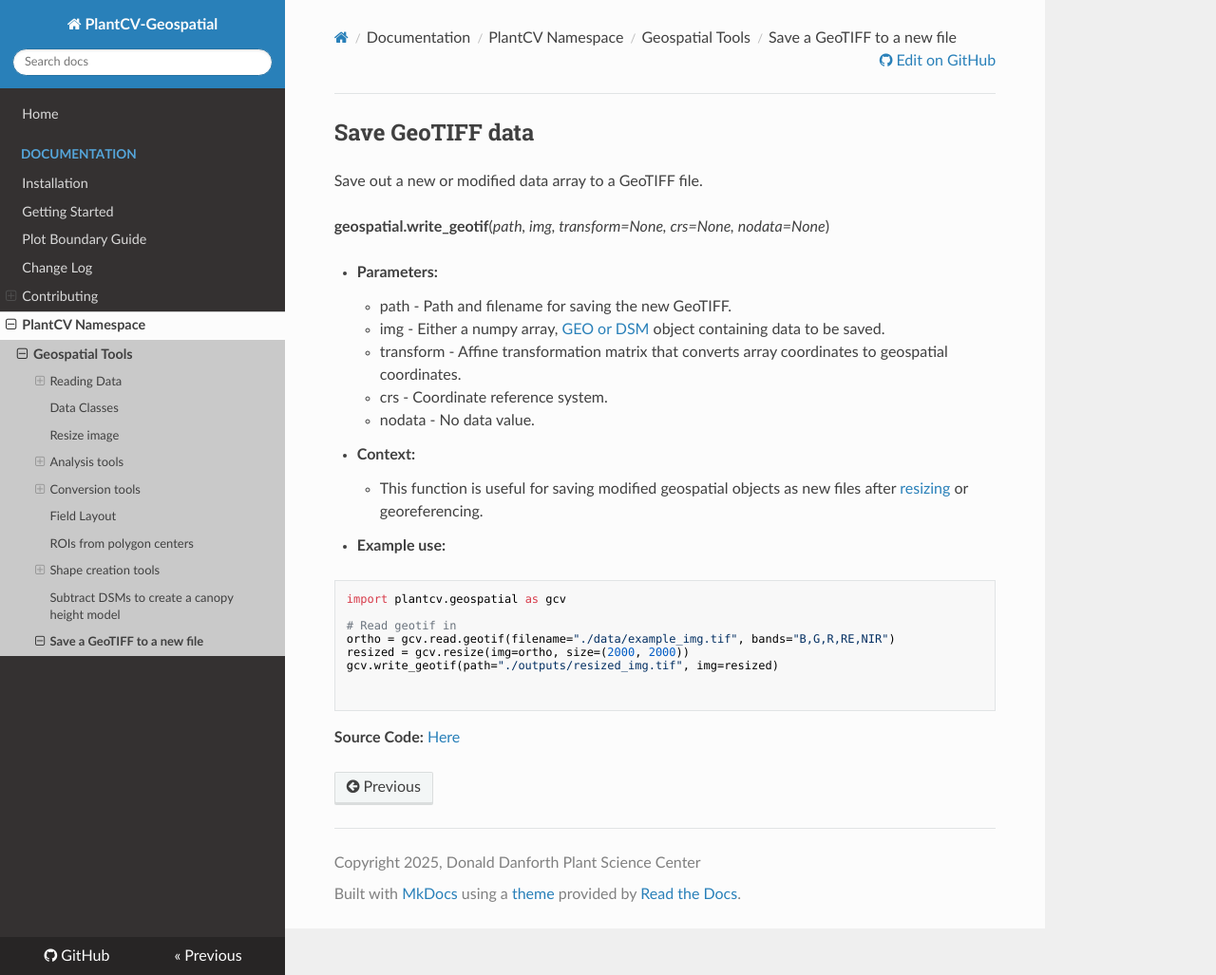
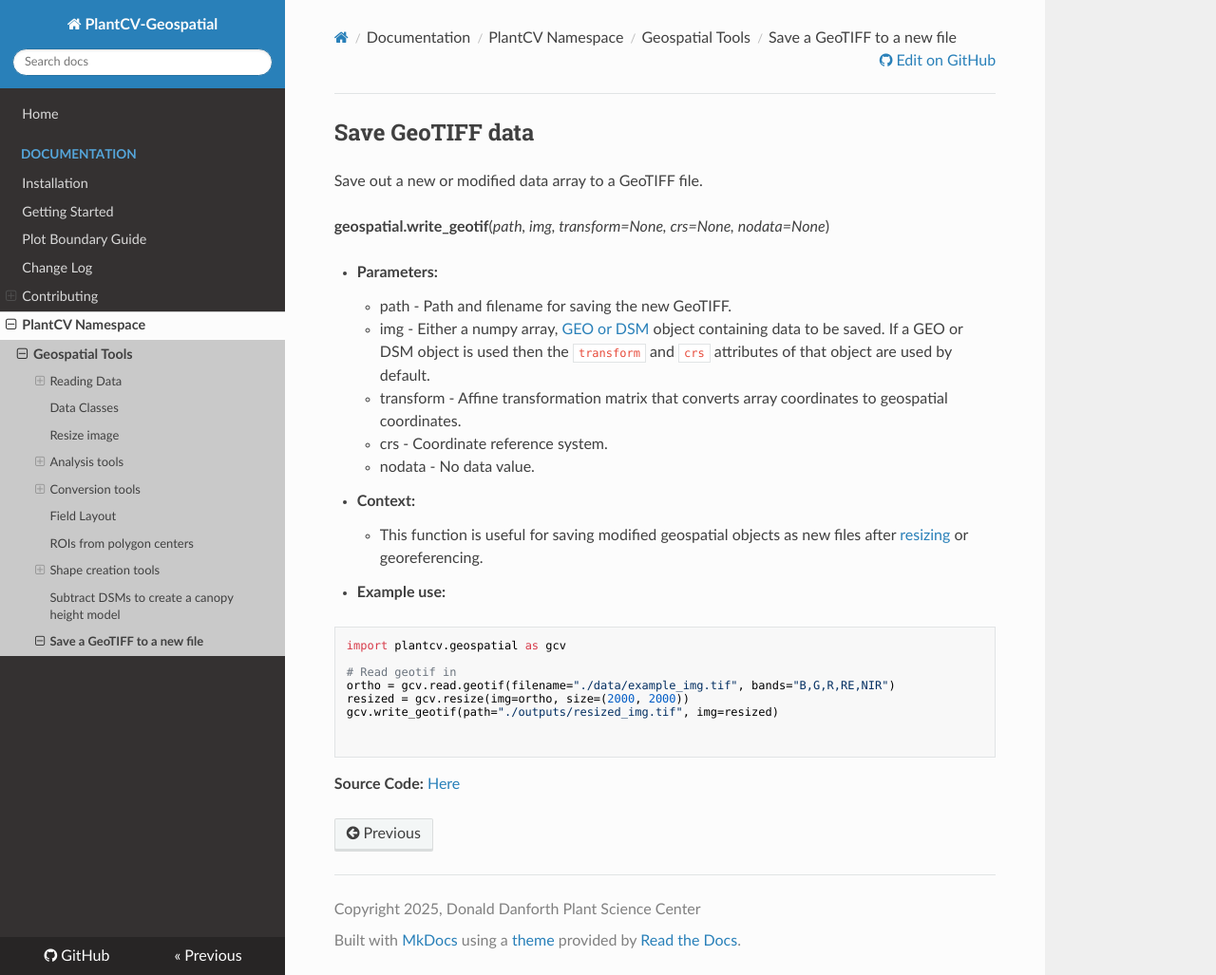
Before and after one commit to danforthcenter/plantcv-geospatial, an MkDocs documentation site: the page built from docs/write_geotif.md, in a window 1280 px wide and 1027 px high. Shown: the whole window at 95% size. Built offline with MkDocs 1.6.1, drawn with Linux system fonts in a browser that asks for light colours; nearby versions of some CDN libraries.

Commit message:
clarify default behavior

```diff
--- a/docs/write_geotif.md
+++ b/docs/write_geotif.md
@@ -7,6 +7,7 @@ Save out a new or modified data array to a GeoTIFF file.
 - **Parameters:**
     - path - Path and filename for saving the new GeoTIFF.
     - img - Either a numpy array, [GEO or DSM](image_classes.md) object containing data to be saved.
+        If a GEO or DSM object is used then the `transform` and `crs` attributes of that object are used by default.
     - transform - Affine transformation matrix that converts array coordinates to geospatial coordinates.
     - crs - Coordinate reference system.
     - nodata - No data value.
```
